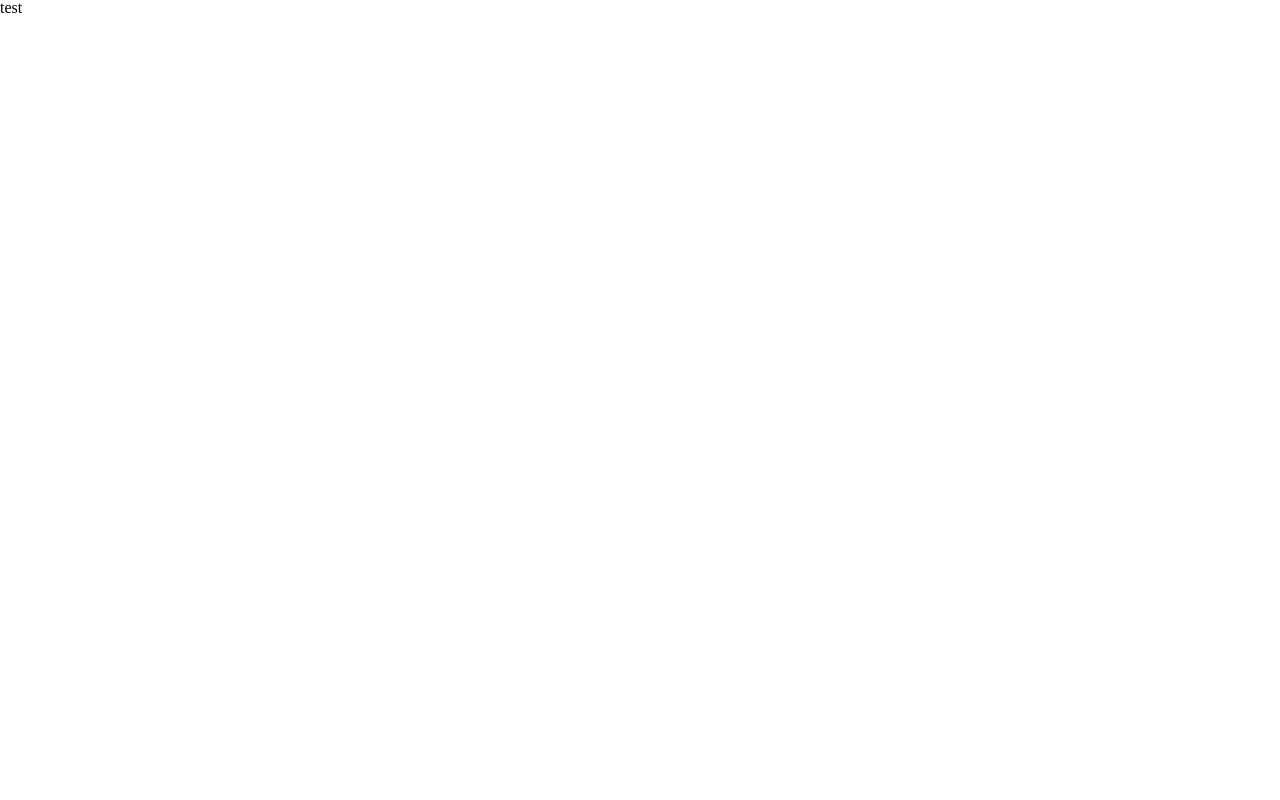
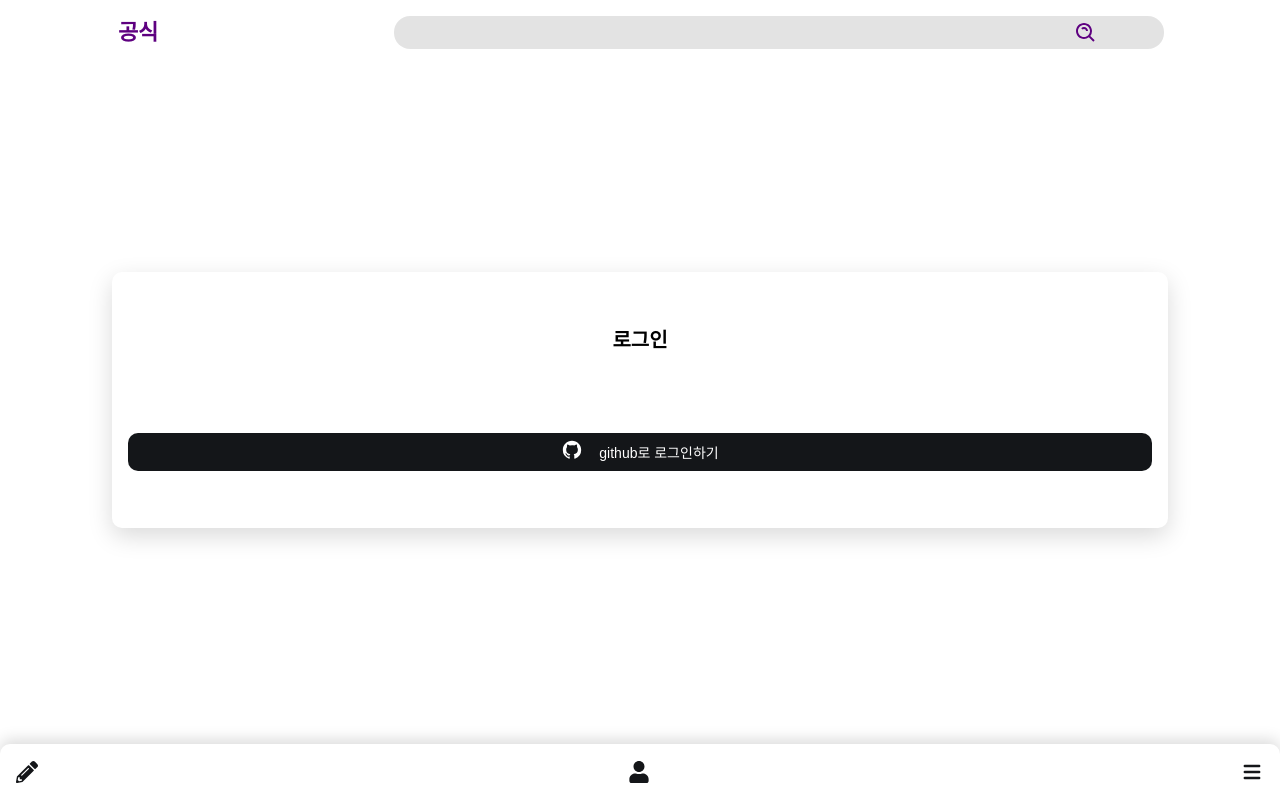
Before and after one commit to woowacourse-teams/2022-gong-seek, a React app in the folder frontend/: page / in a window 1280 px wide. Built offline with nearby package versions, Linux system fonts and the light colour scheme.

Commit message:
feat: 로그인 페이지 구현
로그인 페이지에서 Header와 Bottom이 같이 보이도록 처리함

```diff
--- a/frontend/src/App.tsx
+++ b/frontend/src/App.tsx
@@ -1,5 +1,22 @@
-const App = () => {
-	return <div>test</div>;
-};
+import styled from '@emotion/styled';
+import { Routes, Route } from 'react-router-dom';
+import Header from './components/layout/Header/Header';
+import TabBar from './components/layout/TabBar/TabBar';
+import Login from './pages/Login';
+
+const Layout = styled.div`
+	position: relative;
+	height: 100vh;
+`;
+
+const App = () => (
+	<Layout>
+		<Header />
+		<Routes>
+			<Route path="/" element={<Login />} />
+		</Routes>
+		<TabBar />
+	</Layout>
+);
 
 export default App;
--- a/frontend/src/components/layout/Header/Header.tsx
+++ b/frontend/src/components/layout/Header/Header.tsx
@@ -3,10 +3,13 @@ import SearchBar from '@/components/common/SearchBar/SearchBar';
 import { Link } from 'react-router-dom';
 
 const HeaderSection = styled.header`
+	position: fixed;
+	top: 0;
 	display: flex;
 	flex-direction: row;
 	align-items: center;
-	justify-content: space-between;
+	justify-content: space-around;
+	padding-top: 1rem;
 	width: 100%;
 `;
 const LogoLink = styled.h1`
--- a/frontend/src/components/layout/TabBar/TabBar.tsx
+++ b/frontend/src/components/layout/TabBar/TabBar.tsx
@@ -3,6 +3,8 @@ import { FaPencilAlt, FaUser } from 'react-icons/fa';
 import { HiMenu } from 'react-icons/hi';
 
 export const Section = styled.section`
+	position: fixed;
+	bottom: 0;
 	width: 100%;
 	height: fit-content;
 	display: flex;
--- a/frontend/src/pages/Login/index.tsx
+++ b/frontend/src/pages/Login/index.tsx
@@ -6,7 +6,7 @@ import LoginButton from './LoginButton/LoginButton';
 const Container = styled.div`
 	display: flex;
 	width: 100%;
-	height: 100vh;
+	height: 100%;
 	justify-content: center;
 	align-items: center;
 `;
```
